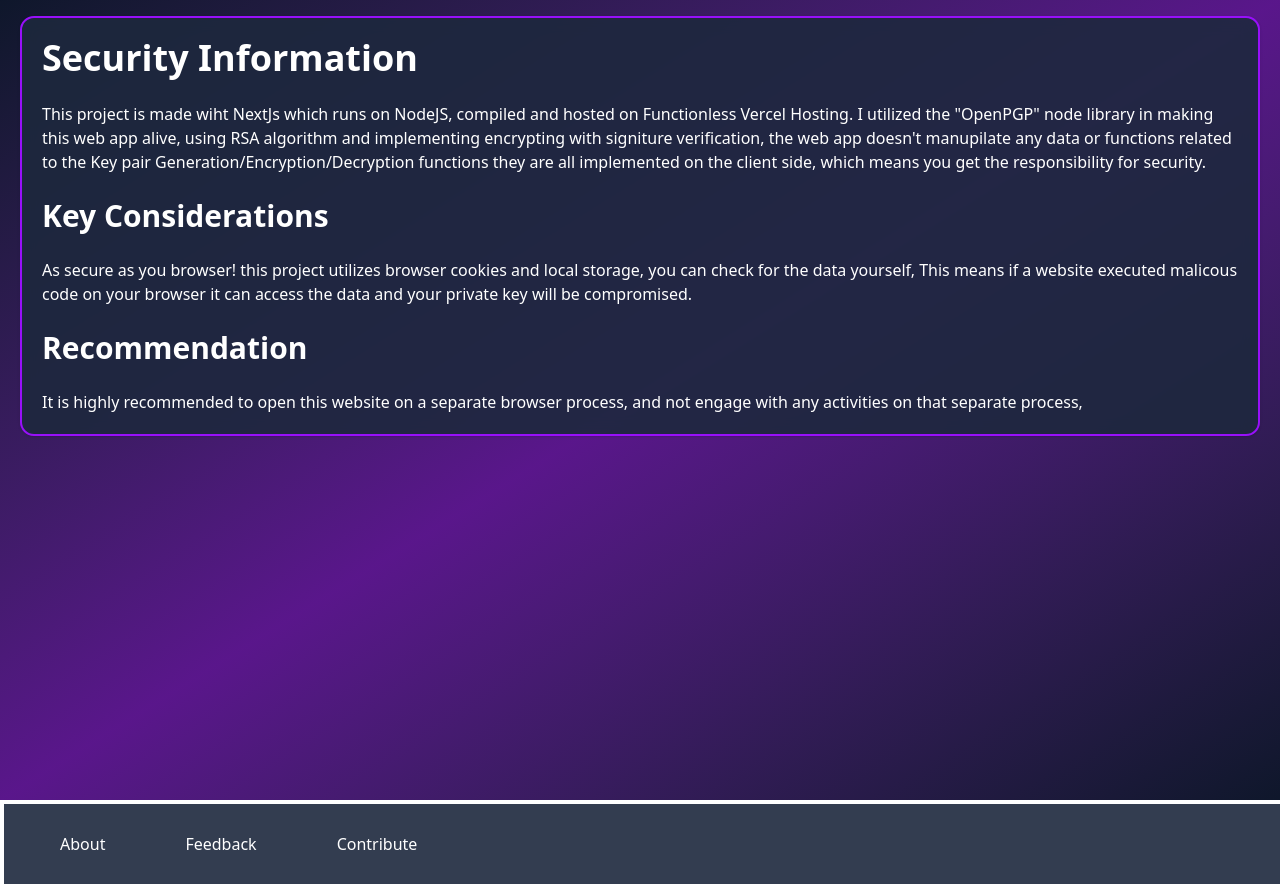
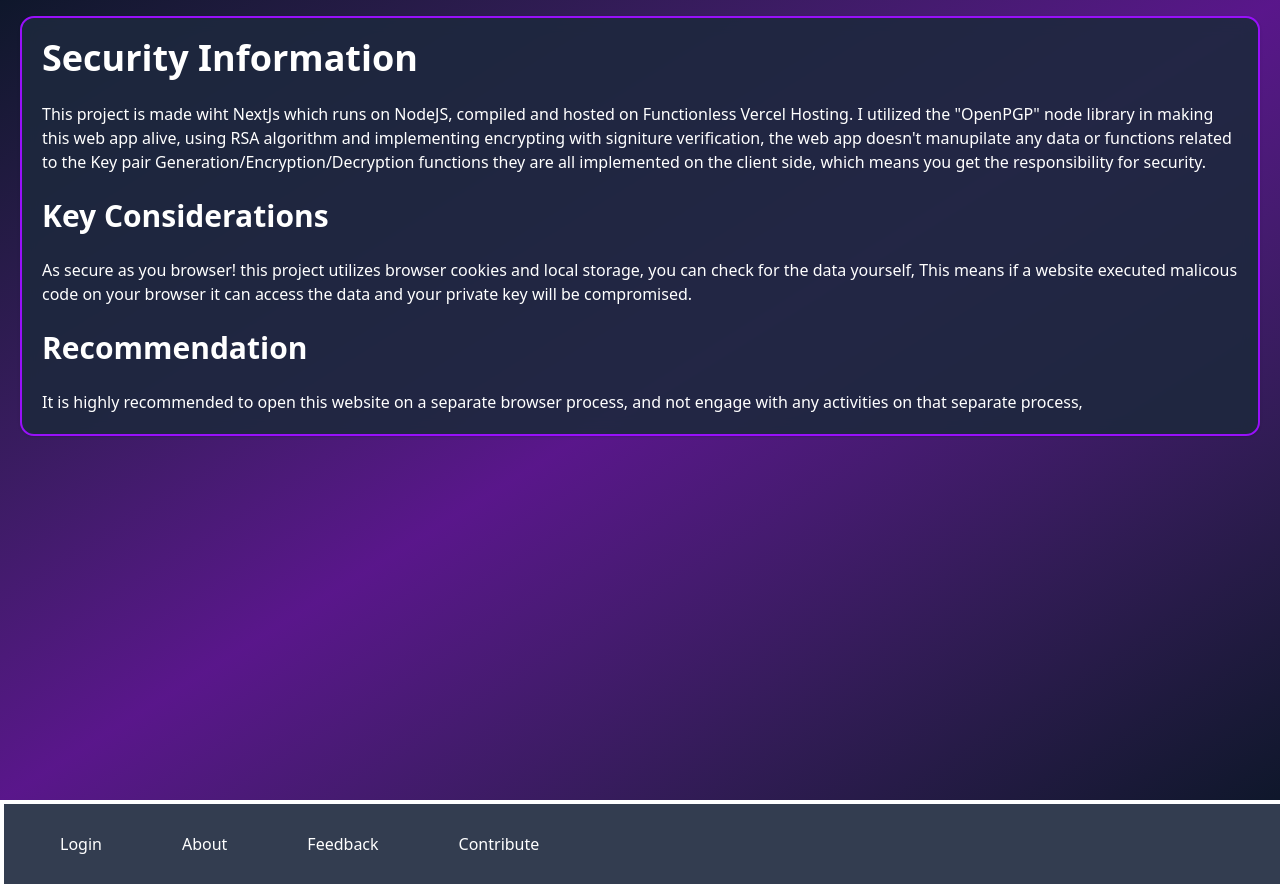
Before and after one commit to MohamedAlDeep/Onthego-secure-comms, a Next.js app: page /about in a window 1280 px wide. Built offline with nearby package versions, Linux system fonts and the light colour scheme; what next-client-cookies would draw is missing.

Commit message:
login button

```diff
--- a/components/Footer/FooterAbt.tsx
+++ b/components/Footer/FooterAbt.tsx
@@ -7,6 +7,7 @@ export default function FooterAbt(){
 
         <div className="flex w-full h-20 justify-between bg-slate-800/90  backdrop-blur-sm  items-center px-4 m-1 text-white w-130">
             <div className="">
+                <a href="/"  className="rounded-[11px] px-5 py-1.5 mx-5 transition-all duration-300 ease-in-out hover:bg-[#BD2ABA]" >Login</a>
                 <a href="/about" className="rounded-[11px] px-5 py-1.5 mx-5 transition-all duration-300 ease-in-out hover:bg-[#BD2ABA]" >About</a>
                 <a href='' className="rounded-[11px] px-5 py-1.5 mx-5 transition-all duration-300 ease-in-out hover:bg-[#BD2ABA]" >Feedback</a>
                 <a href='https://github.com/MohamedAlDeep/Onthego-secure-comms' className="rounded-[11px] px-5 py-1.5 mx-5 transition-all duration-300 ease-in-out hover:bg-[#BD2ABA]" >Contribute</a>
```
